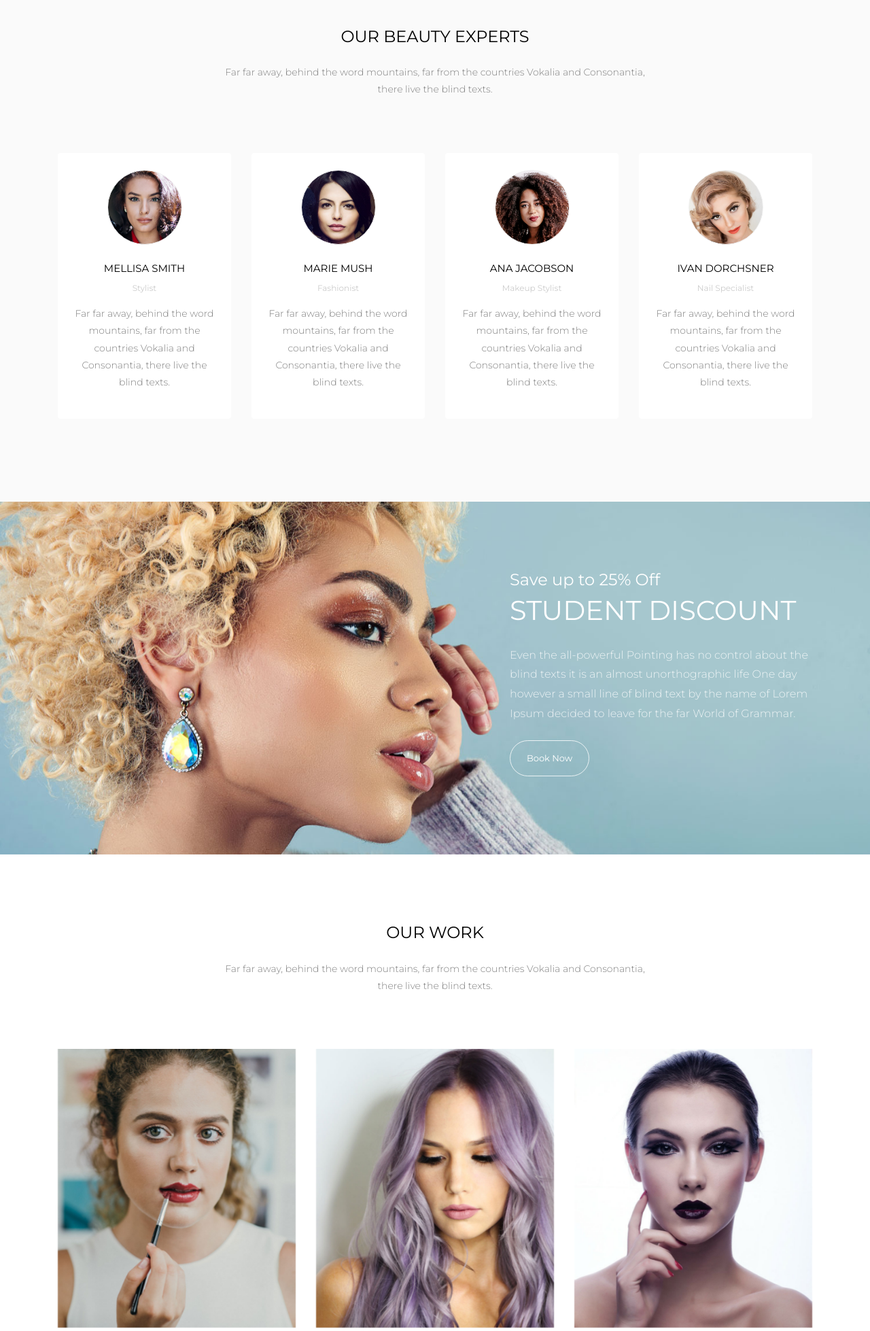
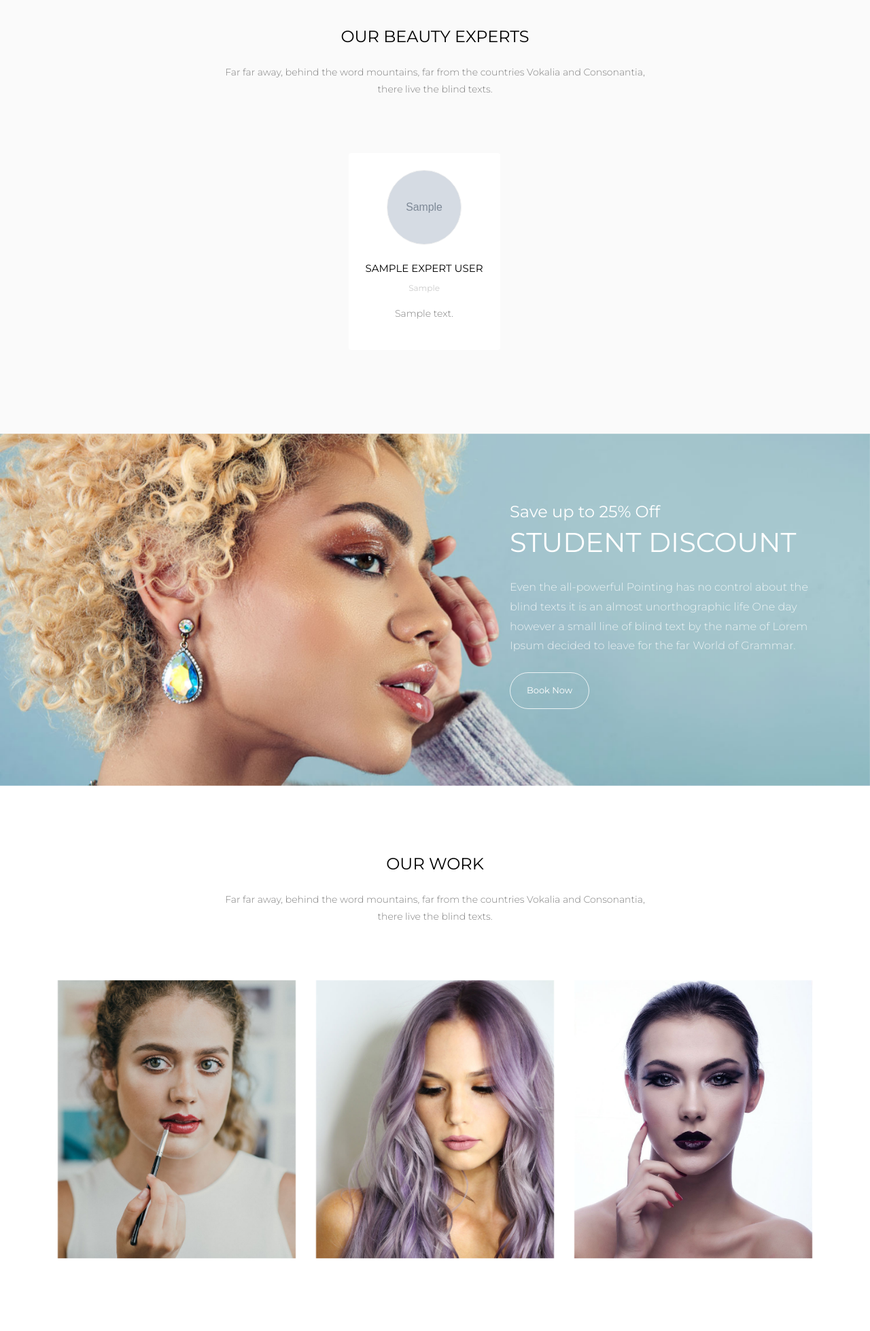
Before and after one commit to smokaleksander/make-up-salon-webapp, a Django app: page / in a window 1280 px wide. Shown: the part 1389-3347 px from the top of the page at 68% size. Run offline with Django 3.2, Linux system fonts and the light colour scheme; tables that the repository leaves empty hold one stand-in row (values such as "Sample post"); grey boxes marked "Sample" are stand-in pictures; some libraries are stand-ins or nearby versions; some web fonts are replaced.

Commit message:
dynamic workers listing on main page

```diff
--- a/pages/views.py
+++ b/pages/views.py
@@ -1,8 +1,13 @@
 from django.shortcuts import render
 from django.http import HttpResponse
 from experts.models import Expert
+
 def index(request):
-    return render(request, 'pages/index.html')
+    experts=Expert.objects.all()
+    context={
+        'experts':experts
+    }
+    return render(request, 'pages/index.html', context)
 
 def about(request):
     return render(request, 'pages/services.html')
--- a/templates/pages/index.html
+++ b/templates/pages/index.html
@@ -44,55 +44,30 @@
             <p>Far far away, behind the word mountains, far from the countries Vokalia and Consonantia, there live the blind texts.</p>
           </div>
         </div>
-        <div class="row">
-        	<div class="col-lg-3 d-flex mb-sm-4 ftco-animate">
+        <div class="row justify-content-center">
+
+        	{% if experts %}
+					{% for expert in experts %}
+							<div class="col-lg-3 d-flex mb-sm-4 ftco-animate">
         		<div class="staff">
-      				<div class="img mb-4" style="background-image: url({% static 'img/person_1.jpg' %});"></div>
+      				<div class="img mb-4" style="background-image: url({{expert.photo.url}});"></div>
       				<div class="info text-center">
-      					<h3><a href="teacher-single.html">Mellisa Smith</a></h3>
-      					<span class="position">Stylist</span>
+      					<h3><a href="teacher-single.html">{{ expert.name}} {{expert.lastname}}</a></h3>
+      					<span class="position">{{expert.position}}</span>
       					<div class="text">
-	        				<p>Far far away, behind the word mountains, far from the countries Vokalia and Consonantia, there live the blind texts.</p>
+	        				<p>{{expert.description}}</p>
 	        			</div>
       				</div>
         		</div>
         	</div>
-        	<div class="col-lg-3 d-flex mb-sm-4 ftco-animate">
-        		<div class="staff">
-      				<div class="img mb-4" style="background-image: url({% static 'img/person_2.jpg' %});"></div>
-      				<div class="info text-center">
-      					<h3><a href="teacher-single.html">Marie Mush</a></h3>
-      					<span class="position">Fashionist</span>
-      					<div class="text">
-	        				<p>Far far away, behind the word mountains, far from the countries Vokalia and Consonantia, there live the blind texts.</p>
-	        			</div>
-      				</div>
-        		</div>
-        	</div>
-        	<div class="col-lg-3 d-flex mb-sm-4 ftco-animate">
-        		<div class="staff">
-      				<div class="img mb-4" style="background-image: url({% static 'img/person_3.jpg'%});"></div>
-      				<div class="info text-center">
-      					<h3><a href="teacher-single.html">Ana Jacobson</a></h3>
-      					<span class="position">Makeup Stylist</span>
-      					<div class="text">
-	        				<p>Far far away, behind the word mountains, far from the countries Vokalia and Consonantia, there live the blind texts.</p>
-	        			</div>
-      				</div>
-        		</div>
-        	</div>
-        	<div class="col-lg-3 d-flex mb-sm-4 ftco-animate">
-        		<div class="staff">
-      				<div class="img mb-4" style="background-image: url({% static 'img/person_4.jpg' %});"></div>
-      				<div class="info text-center">
-      					<h3><a href="teacher-single.html">Ivan Dorchsner</a></h3>
-      					<span class="position">Nail Specialist</span>
-      					<div class="text">
-	        				<p>Far far away, behind the word mountains, far from the countries Vokalia and Consonantia, there live the blind texts.</p>
-	        			</div>
-      				</div>
-        		</div>
-        	</div>
+					{% endfor %}
+				{% else %}
+					<div class='col-md-12'>
+						<p>No experts available</p>
+					</div>
+				{% endif %}
+
+
         </div>
       </div>
     </section>
```
